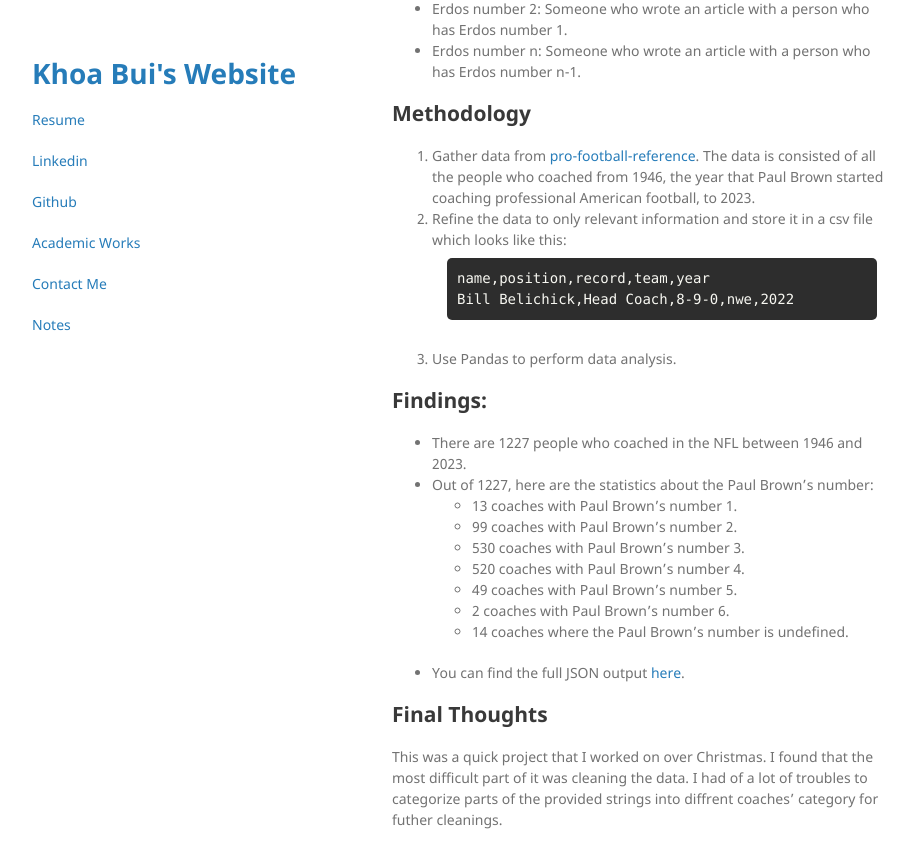
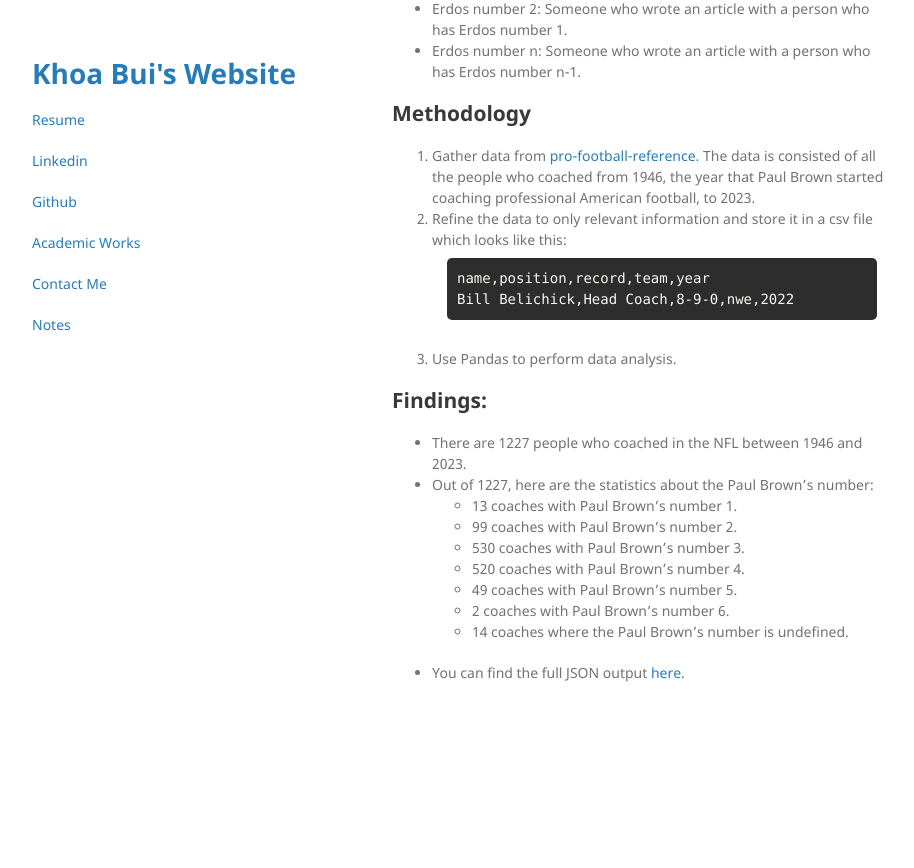
Before and after one commit to khoabuiv/khoabuiv.github.io, a Jekyll site: the page built from blogs/paul_browns_number.md, in a window 1280 px wide and 900 px high, scrolled down 869 px. Shown: the top 868 px of the window, without its empty margins (178-1092 px from the left). Built offline with Jekyll 4.4.1, drawn with Linux system fonts in a browser that asks for light colours; after the commit the page ends 1622 px from its top, so only the background shows below that.

Commit message:
Update paul_browns_number.md

```diff
--- a/blogs/paul_browns_number.md
+++ b/blogs/paul_browns_number.md
@@ -45,6 +45,3 @@ Bill Belichick,Head Coach,8-9-0,nwe,2022
     - 2 coaches with Paul Brown's number 6.
     - 14 coaches where the Paul Brown's number is undefined.
 - You can find the full JSON output [here](https://github.com/khoabuiv/Brown-s-Number-Public/blob/main/Paul_Brown_numbers.json).
-
-## Final Thoughts
-This was a quick project that I worked on over Christmas. I found that the most difficult part of it was cleaning the data. I had of a lot of troubles to categorize parts of the provided strings into diffrent coaches' category for futher cleanings.
```
